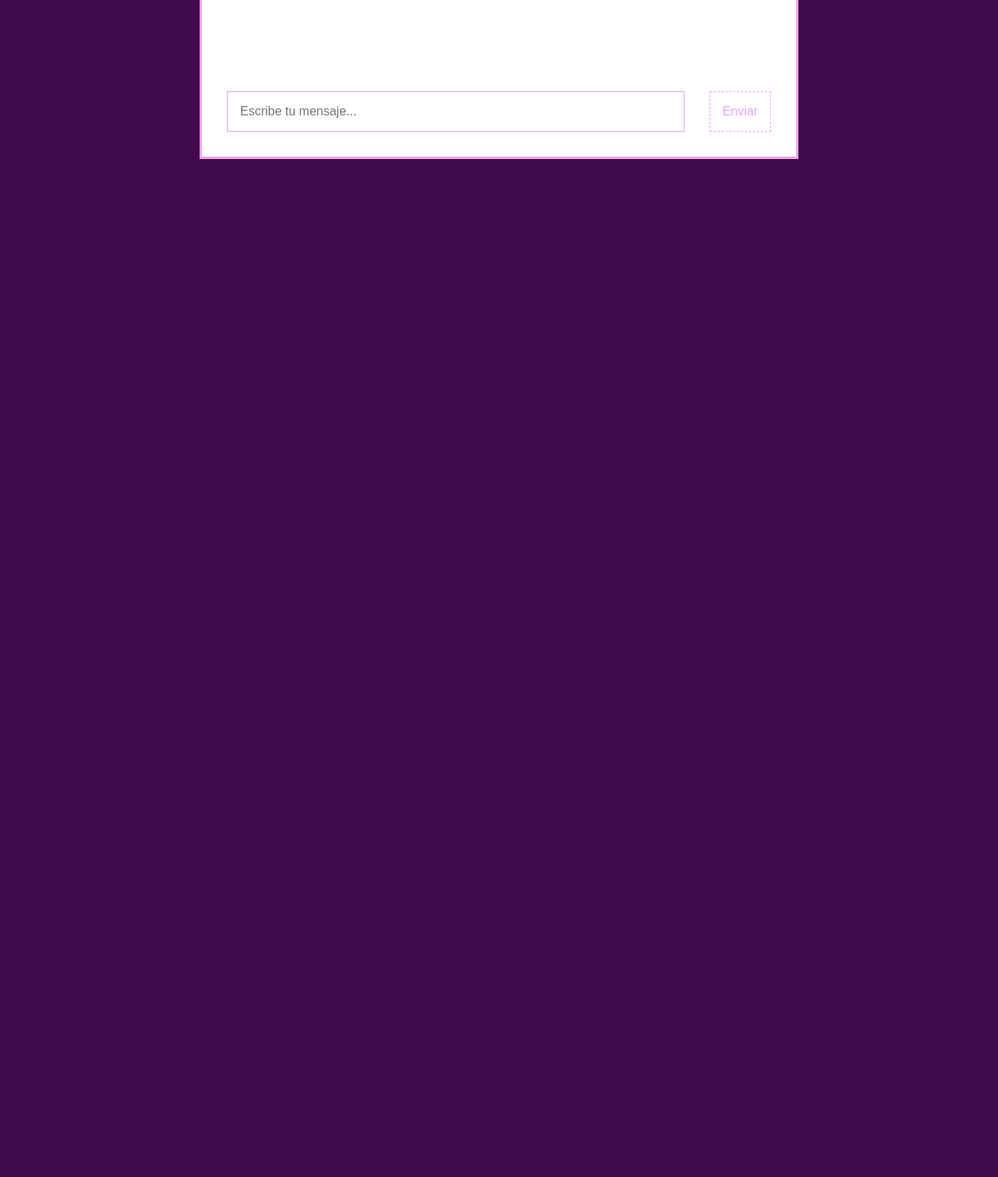
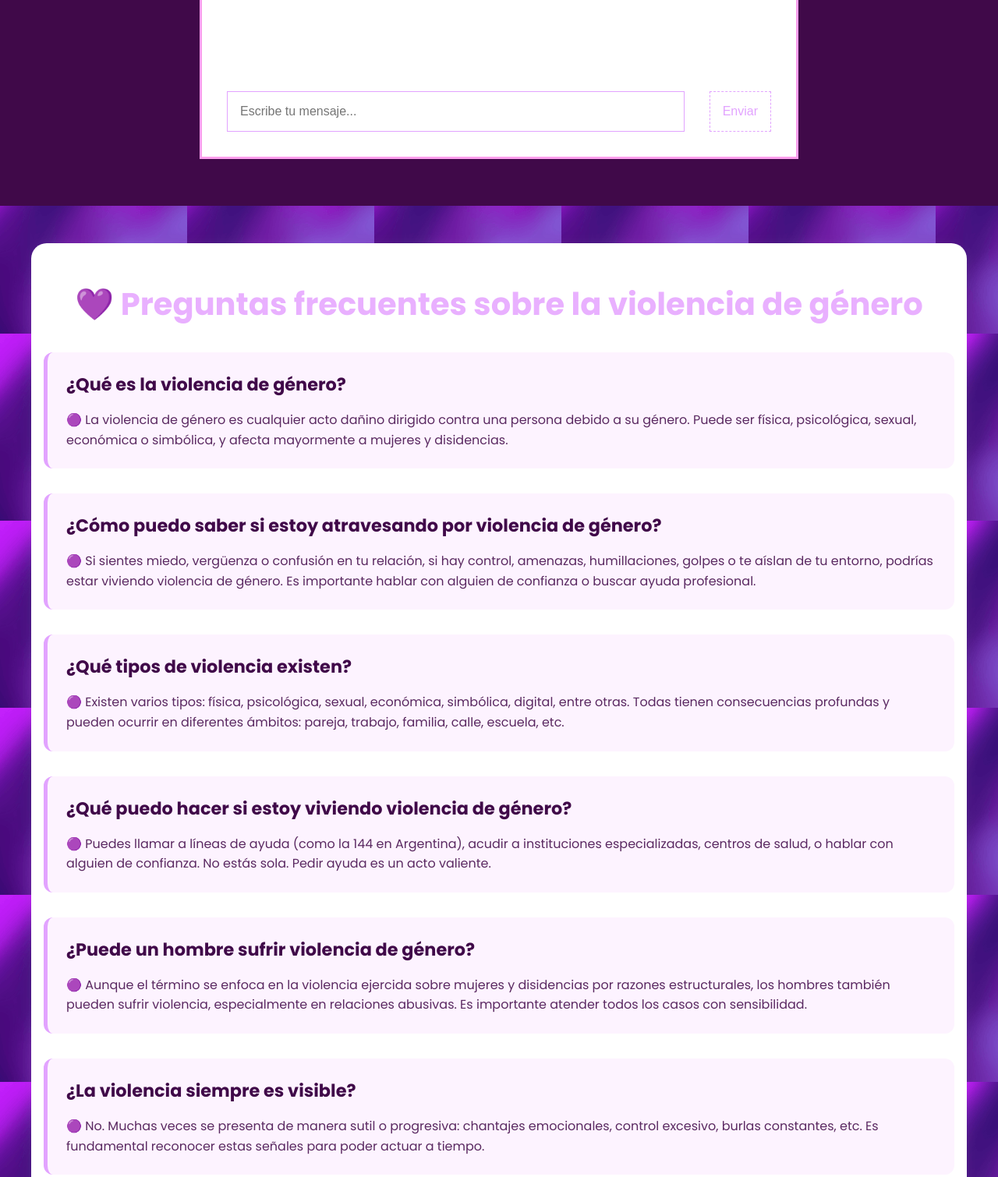
Before and after one commit to fatimaalvarez-creator/Chatbot_nina, a plain HTML site: page index.html in a window 1280 px wide. Shown: the part 772-2282 px from the top of the page at 78% size. Before the commit the page ends 1036 px from the top, so only its background shows below. Drawn offline with Linux system fonts and the light colour scheme.

Commit message:
corrected some style elements, added relevant links and a FAQ section

```diff
--- a/index.html
+++ b/index.html
@@ -16,10 +16,14 @@
         <img src="imagenes/fondo1.jpg" class="menu-icono" alt="menu" />
       </label>
       <nav class="navbar">
-        <ul>
-          <!-- Menú limpio, sin enlaces -->
-        </ul>
-      </nav>
+                <ul>
+                    <li><a href="https://igualdad.jalisco.gob.mx/wp-content/uploads/2021/11/Manual-de-servicios-borra-la-violencia-contra-las-mujeres_Instituto-Jalisciense-de-las-Mujeres.pdf" target="_blank" rel="noopener noreferrer">Manual de servicios Jalisco</a></li>
+                    <li><a href="https://difjalisco.gob.mx/ppnna/centro-atencion-mujeres-hijos-hijas-estancia-temporal" target="_blank" rel="noopener noreferrer">
+                        Refugio DIF Jalisco
+                    </a></li>
+                    <li><a href="https://igualdad.jalisco.gob.mx/wp-content/uploads/2021/12/Protocolo_Unificado_de_Atencio%CC%81n_a_Mujeres_Vi%CC%81ctimas_de_Violencia.pdf" target="_blank" rel="noopener noreferrer">Manual de servicios Jalisco</a></li>
+                </ul>
+            </nav>
     </div>
     <div class="header-content container">
       <div class="header-txt">
@@ -41,6 +45,51 @@
       </div>
     </div>
   </div>
+  <section class="relevante container">
+  <h1 class="faq-title">💜 Preguntas frecuentes sobre la violencia de género</h1>
+
+  <div class="faq-item">
+    <h2>¿Qué es la violencia de género?</h2>
+    <div class="popular content">
+      <p>🟣 La violencia de género es cualquier acto dañino dirigido contra una persona debido a su género. Puede ser física, psicológica, sexual, económica o simbólica, y afecta mayormente a mujeres y disidencias.</p>
+    </div>
+  </div>
+
+  <div class="faq-item">
+    <h2>¿Cómo puedo saber si estoy atravesando por violencia de género?</h2>
+    <div class="popular content">
+      <p>🟣 Si sientes miedo, vergüenza o confusión en tu relación, si hay control, amenazas, humillaciones, golpes o te aíslan de tu entorno, podrías estar viviendo violencia de género. Es importante hablar con alguien de confianza o buscar ayuda profesional.</p>
+    </div>
+  </div>
+
+  <div class="faq-item">
+    <h2>¿Qué tipos de violencia existen?</h2>
+    <div class="popular content">
+      <p>🟣 Existen varios tipos: física, psicológica, sexual, económica, simbólica, digital, entre otras. Todas tienen consecuencias profundas y pueden ocurrir en diferentes ámbitos: pareja, trabajo, familia, calle, escuela, etc.</p>
+    </div>
+  </div>
+
+  <div class="faq-item">
+    <h2>¿Qué puedo hacer si estoy viviendo violencia de género?</h2>
+    <div class="popular content">
+      <p>🟣 Puedes llamar a líneas de ayuda (como la 144 en Argentina), acudir a instituciones especializadas, centros de salud, o hablar con alguien de confianza. No estás sola. Pedir ayuda es un acto valiente.</p>
+    </div>
+  </div>
+
+  <div class="faq-item">
+    <h2>¿Puede un hombre sufrir violencia de género?</h2>
+    <div class="popular content">
+      <p>🟣 Aunque el término se enfoca en la violencia ejercida sobre mujeres y disidencias por razones estructurales, los hombres también pueden sufrir violencia, especialmente en relaciones abusivas. Es importante atender todos los casos con sensibilidad.</p>
+    </div>
+  </div>
+
+  <div class="faq-item">
+    <h2>¿La violencia siempre es visible?</h2>
+    <div class="popular content">
+      <p>🟣 No. Muchas veces se presenta de manera sutil o progresiva: chantajes emocionales, control excesivo, burlas constantes, etc. Es fundamental reconocer estas señales para poder actuar a tiempo.</p>
+    </div>
+  </div>
+</section>
 
   <script src="chatbot.js"></script>
 </body>
--- a/style.css
+++ b/style.css
@@ -201,3 +201,39 @@ button:disabled, input[type=text]:disabled {
   background-color: rgb(249, 147, 217);
   align-self: flex-start;
 }
+
+.relevante {
+  padding: 3rem 1rem;
+  background-color: #fff;
+  border-radius: 20px;
+  margin: 3rem auto;
+  box-shadow: 0 0 20px rgba(255, 255, 255, 0.05);
+}
+
+.faq-title {
+  text-align: center;
+  color: #e9b0ff;
+  font-size: 2.5rem;
+  font-weight: 700;
+  margin-bottom: 2rem;
+}
+
+.faq-item {
+  margin-bottom: 2rem;
+  padding: 1.5rem;
+  background-color: #fdf3ff;
+  border-left: 5px solid #e2a3ff;
+  border-radius: 12px;
+}
+
+.faq-item h2 {
+  font-size: 1.4rem;
+  color: #400949;
+  margin-bottom: 1rem;
+}
+
+.faq-item p {
+  font-size: 1rem;
+  color: #5a2961;
+  line-height: 1.6;
+}
```
